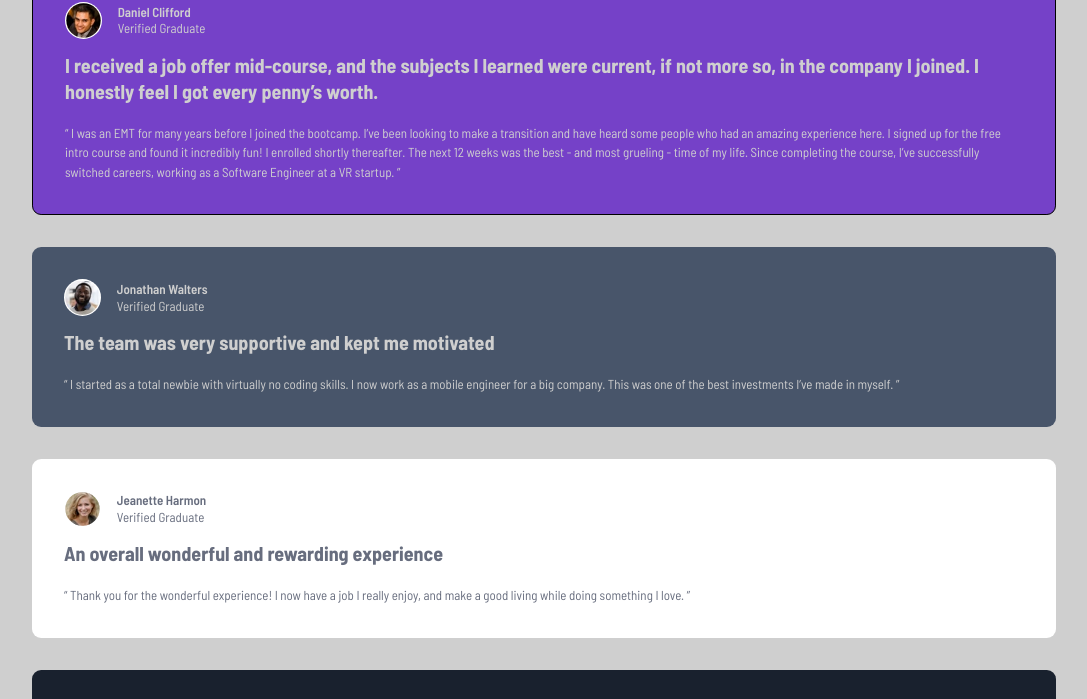
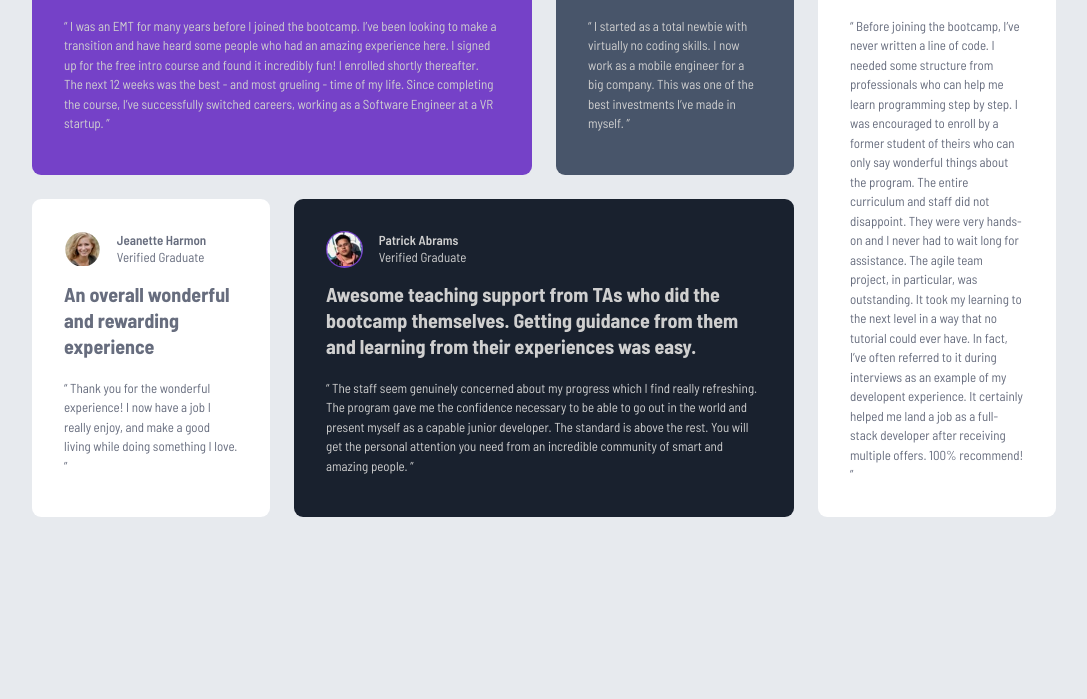
Before and after one commit to EkoNdongAyecaba/testimonials-grid-section-main, a plain HTML site: page index.html in a window 1280 px wide. Shown: the part 223-922 px from the top of the page, without its empty margins (96-1183 px from the left). After the commit the page ends 800 px from the top, so only its background shows below. Drawn offline with Linux system fonts and the light colour scheme.

Commit message:
Media Query ajustado correctamente

```diff
--- a/public/index.css
+++ b/public/index.css
@@ -140,7 +140,7 @@ table {
 }
 
 body {
-  background-color: hsl(0, 0%, 81%);
+  background-color: hsl(214, 17%, 92%);
   font-family: "Barlow Semi Condensed", sans-serif;
   line-height: 1.5;
 }
@@ -168,7 +168,7 @@ h3 {
 .cards__layout {
   display: grid;
   grid-template-columns: 1fr;
-  gap: 2rem;
+  gap: 1.5rem;
 }
 
 .card__header {
@@ -205,7 +205,6 @@ h3 {
   background-color: hsl(263, 55%, 52%);
   border-radius: 0.7em;
   color: hsl(0, 0%, 81%);
-  border: 1px solid #000;
 }
 
 .card:nth-child(2) {
@@ -217,7 +216,7 @@ h3 {
 
 .card:nth-child(3) {
   padding: 2rem;
-  background-color: white;
+  background-color: hsl(0, 0%, 100%);
   border-radius: 0.7em;
   color: hsl(224, 10%, 45%);
 }
@@ -234,9 +233,38 @@ h3 {
 
 .card:nth-child(5) {
   padding: 2rem;
-  background-color: white;
+  background-color: hsl(0, 0%, 100%);
   border-radius: 0.7em;
   color: hsl(224, 10%, 45%);
 }
 
+@media (min-width: 768px) {
+  .wrapper {
+    margin-block: 0;
+    display: grid;
+    justify-content: center;
+    align-items: center;
+    min-height: 100vh;
+  }
+  .cards__layout {
+    display: grid;
+    grid-template-columns: repeat(4, minmax(200px, 1fr));
+    grid-auto-rows: repeat(2, minmax(600px, 1fr));
+  }
+  .card:nth-child(1) {
+    grid-column: 1/3;
+  }
+  .card:nth-child(3) {
+    grid-column: 1/2;
+    grid-row: 2/3;
+  }
+  .card:nth-child(4) {
+    grid-column: 2/4;
+  }
+  .card:nth-child(5) {
+    grid-column: 4/5;
+    grid-row: 1/3;
+  }
+}
+
 /*# sourceMappingURL=index.css.map */
```
Also changed, not shown: index.html (+0 -1 lines), 1 other file.
